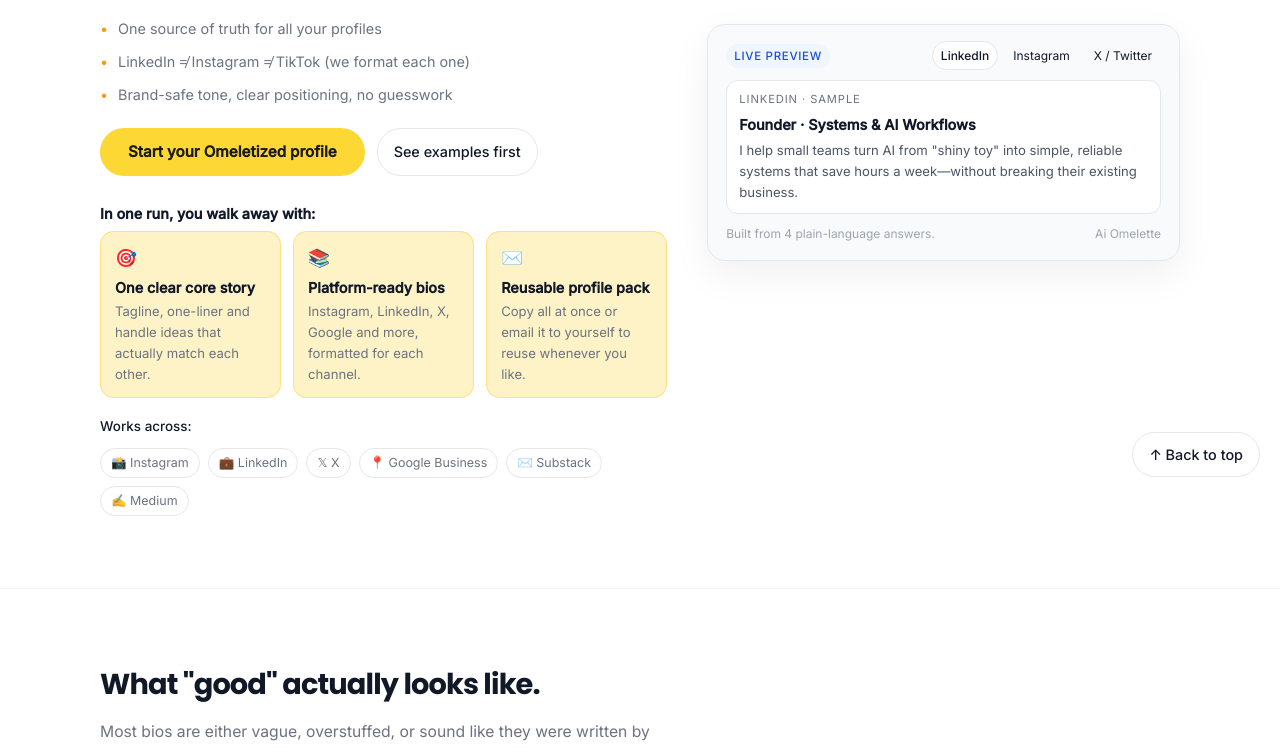
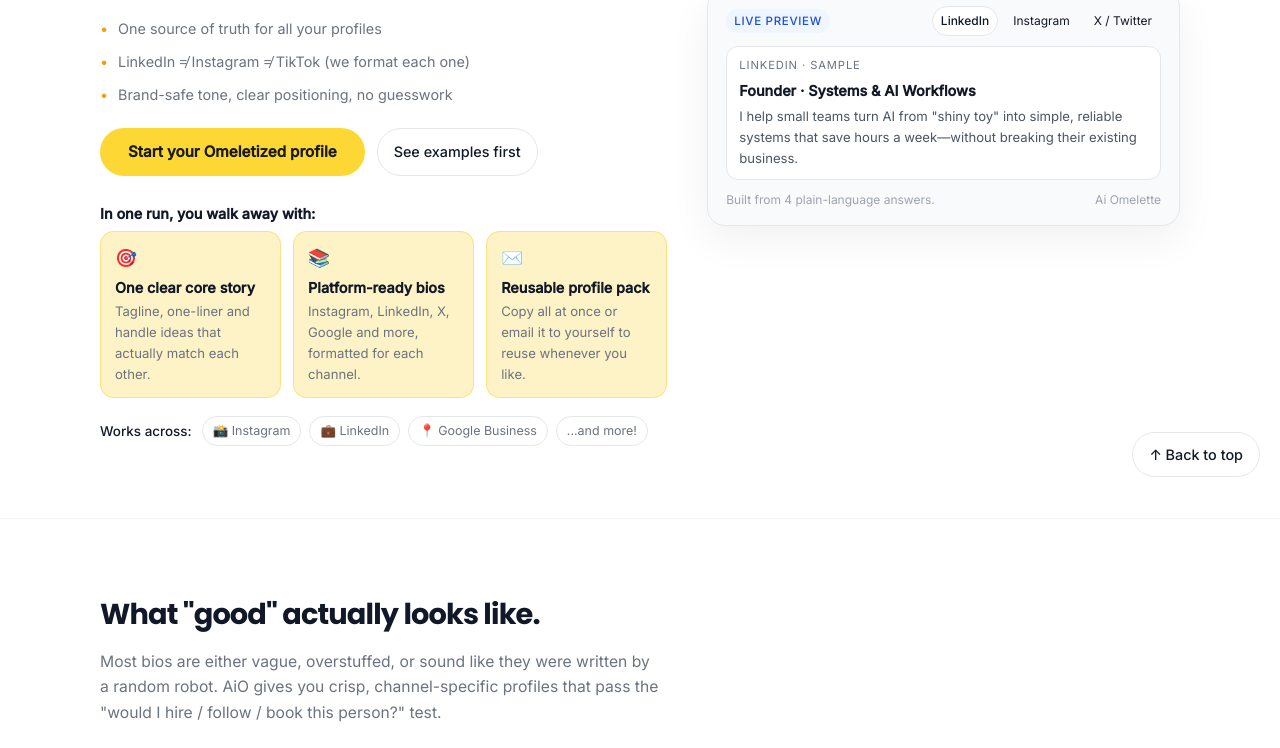
Before and after one commit to headchef-lab/aio-profile-omelette, a website: page index.html in a window 1280 px wide. Shown: the part 303-1051 px from the top of the page. Drawn offline with Linux system fonts and the light colour scheme.

Commit message:
Update index.html

```diff
--- a/index.html
+++ b/index.html
@@ -1465,10 +1465,8 @@
                 <div class="hero-platform-chips">
                   <span class="hero-platform-chip">📸 Instagram</span>
                   <span class="hero-platform-chip">💼 LinkedIn</span>
-                  <span class="hero-platform-chip">𝕏 X</span>
                   <span class="hero-platform-chip">📍 Google Business</span>
-                  <span class="hero-platform-chip">✉️ Substack</span>
-                  <span class="hero-platform-chip">✍️ Medium</span>
+                  <span class="hero-platform-chip">...and more!</span>
                 </div>
               </div>
             </div>
```
